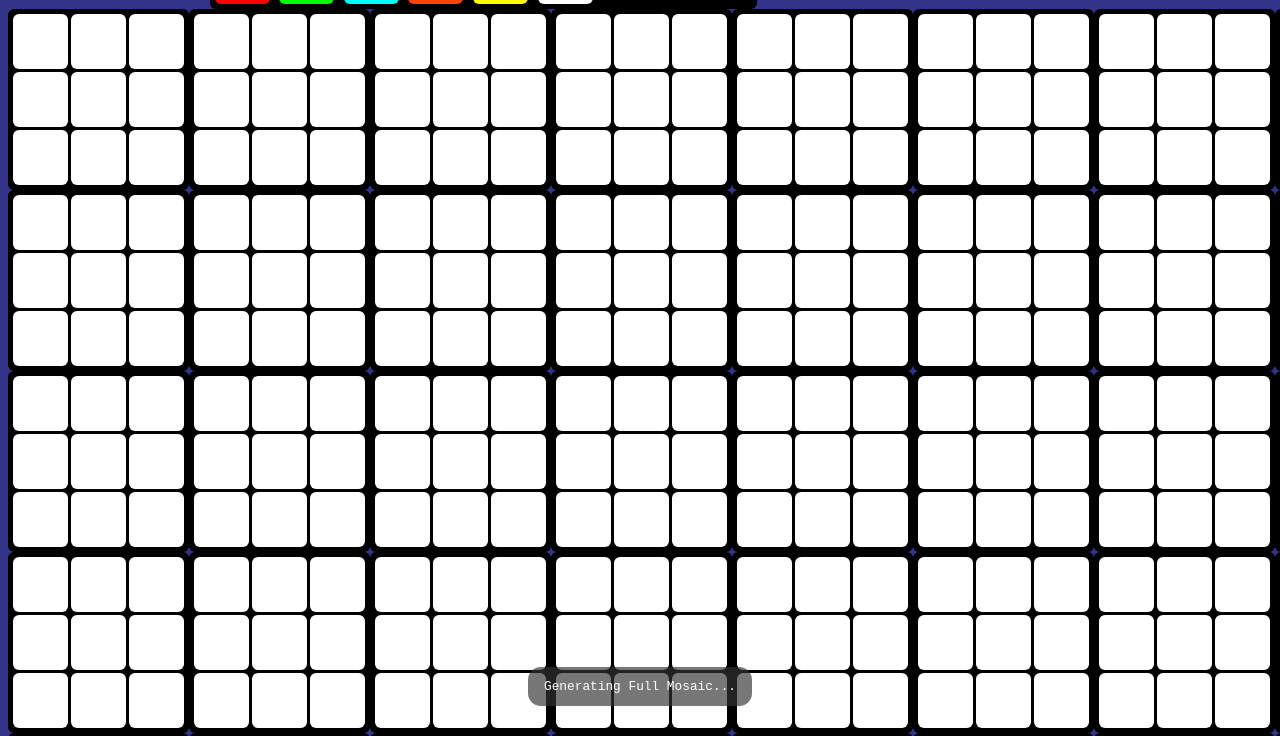
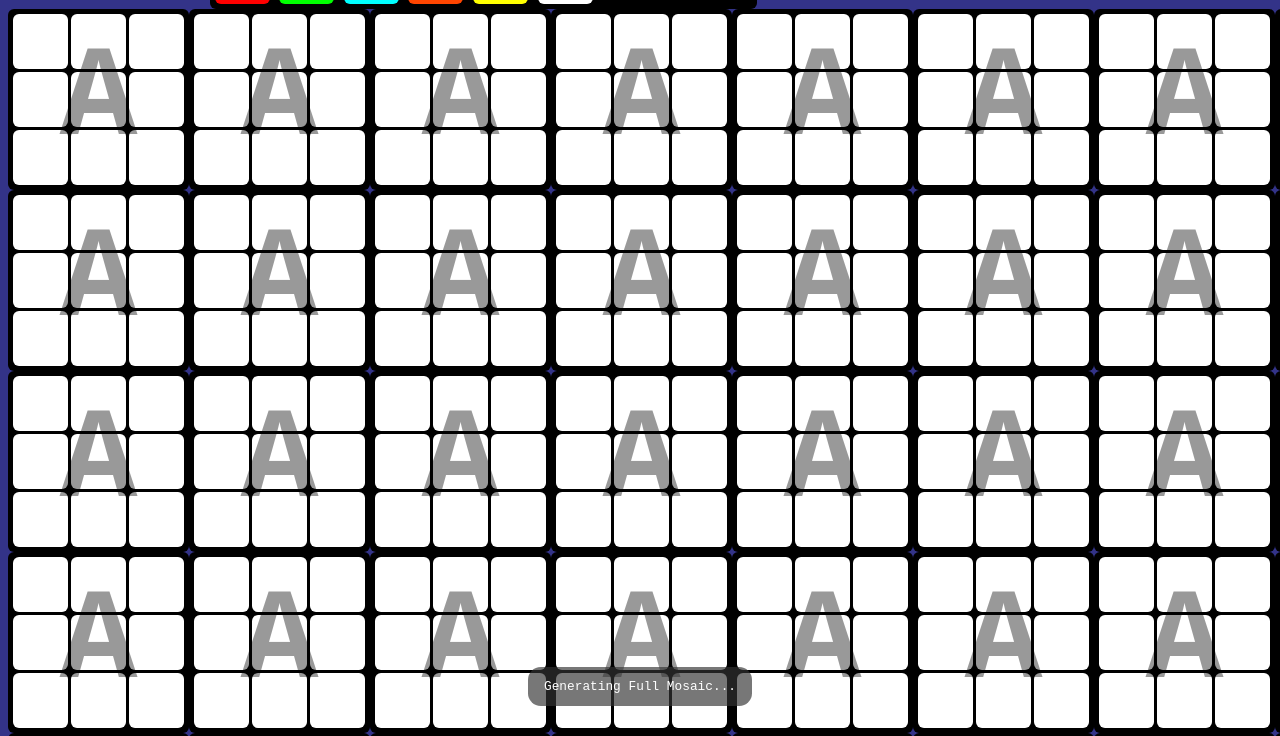
Before and after one commit to lightyyt/CubeMosaic, a plain HTML site: page index.html in a window 1280 px wide. Both pictures are taken after a click on the button "PDF". Shown: the part 64-800 px from the top of the page. Drawn offline with nearby package versions, Linux system fonts and the light colour scheme.

Commit message:
Made PDF show cube names

```diff
--- a/index.css
+++ b/index.css
@@ -22,6 +22,16 @@ html, body {
     border-radius:6px;
 }
 
+.info {
+  position: absolute;
+  width:171px;
+  height:171px;
+  line-height:171px;
+  font-size:130px;
+  text-align:center;
+  color: #0006;
+  font-weight: bolder;
+}
 
 .cube {
     display: flex;
--- a/index.js
+++ b/index.js
@@ -87,9 +87,14 @@ function create_cube(id = "cube-1"){
         tiles.push(tile);
         cube.appendChild(tile);
     }
+    let info = document.createElement("span");
+    info.className = "info";
+    info.innerHTML="WW";
+    info.hidden=true;
+    info.id = "info";
+    cube.appendChild(info);
 
     cubes.push({"cube":cube, "tiles":tiles});
-
     document.getElementById("mosaic").appendChild(cube);
 }
 
@@ -153,7 +158,9 @@ async function generatePDF() {
     const vals = [];
     const valid_cubes = [];
 
+    let nameid = 1;
     cubes.forEach(cube => {
+        cube.cube.querySelector("span").hidden=false;
         //Cube to String
         var str = "";
         cube.tiles.forEach(tile => {
@@ -161,17 +168,23 @@ async function generatePDF() {
         });
         console.log(str);
         let idx = vals.indexOf(str);
+
         if(idx == -1) { // If not exists, add
             vals.push(str);
+            let name = getNameForNumber(nameid);
             valid_cubes.push(
                 {
                     "cube":cube.cube,
                     "tiles":cube.tile,
-                    "count": 1
+                    "count": 1,
+                    "name": name
                 }
             );
+            cube.cube.querySelector("span").innerHTML = name;
+            nameid++;
         } else { // Increase count otherwise
             valid_cubes[idx].count++;
+            cube.cube.querySelector("span").innerHTML = valid_cubes[idx].name;
         }
     });
     console.log(valid_cubes);
@@ -204,7 +217,7 @@ async function generatePDF() {
         pdf.addImage(imgData, "PNG", 50, 50, pdfWidth-100, pdfHeight-100);
 
         // Put the text *below* the image (image bottom + padding)
-        const text = "(#"+getNameForNumber(i)+")  : " + cube.count+"x";
+        const text = ""+cube.name+"  : " + cube.count+"x";
         const fontSize = 40;
         pdf.setFontSize(fontSize);
         const textWidth = pdf.getTextWidth(text);
@@ -220,6 +233,11 @@ async function generatePDF() {
     }
 
 pdf.save("output.pdf");
+
+// Hide Text After PDF save
+cubes.forEach(cube => {
+   cube.cube.querySelector("span").hidden = true;
+});
 
 setTimeout(()=>{document.getElementById("generate").innerHTML = "PDF";}, 2000);
 }
@@ -264,5 +282,5 @@ function triggerSwipeClick(el) {
     });
     el.dispatchEvent(clickEvent);
 
-    showToast(el); // Your custom function
+    //showToast(el);
 }
```
